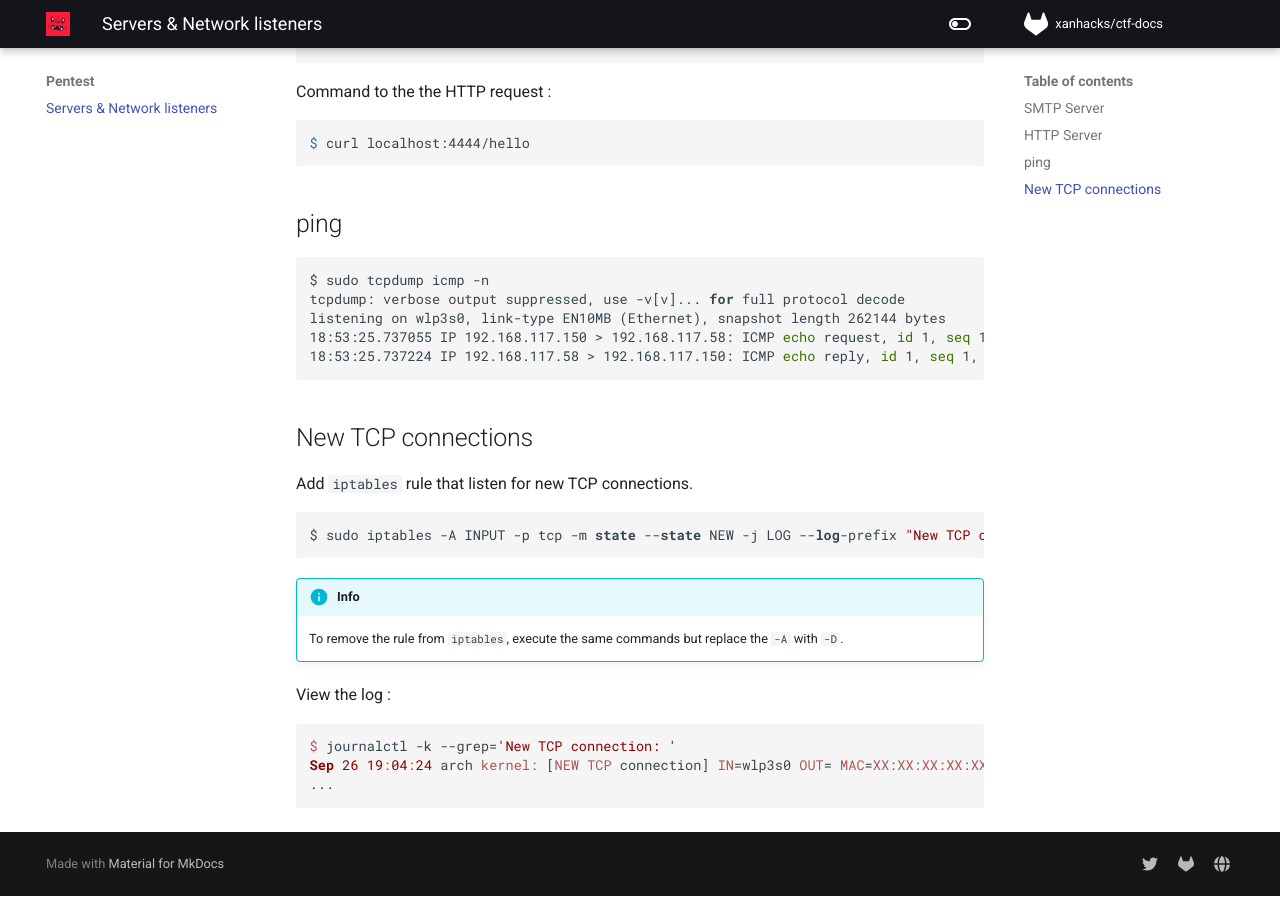
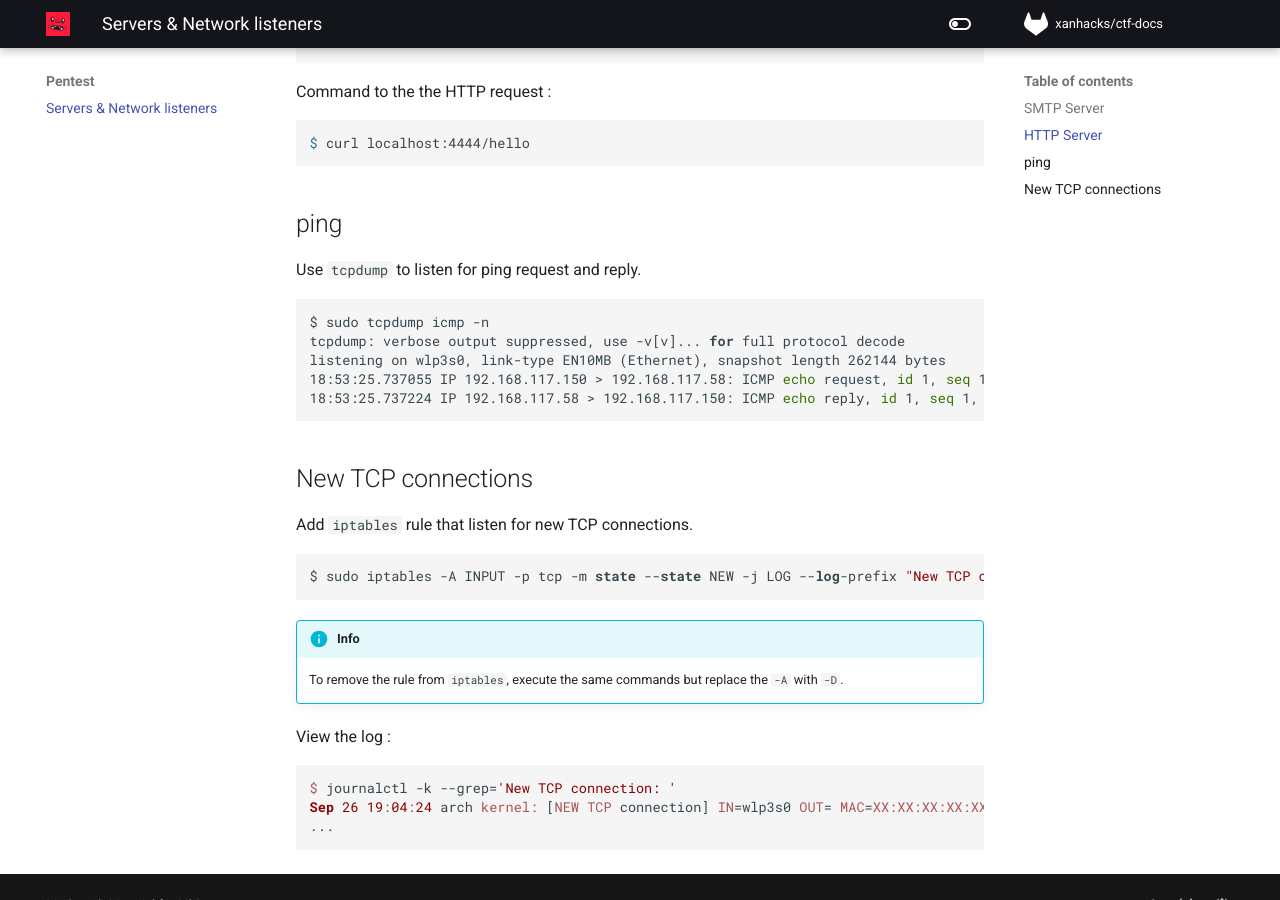
Before and after one commit to xanhacks/ctf-docs, an MkDocs documentation site: the page built from docs/pentest/servers.md, in a window 1280 px wide and 900 px high, scrolled down 872 px. Built offline with MkDocs 1.6.1 and Material for MkDocs 9.7.7, drawn with Linux system fonts in a browser that asks for light colours; nearby versions of some CDN libraries; comment, search, counter and statistics services are not loaded.

Commit message:
add text for tcpdump

````diff
--- a/docs/pentest/servers.md
+++ b/docs/pentest/servers.md
@@ -50,6 +50,8 @@ $ curl localhost:4444/hello
 
 ## ping
 
+Use `tcpdump` to listen for ping request and reply.
+
 ```bash
 $ sudo tcpdump icmp -n
 tcpdump: verbose output suppressed, use -v[v]... for full protocol decode
````
